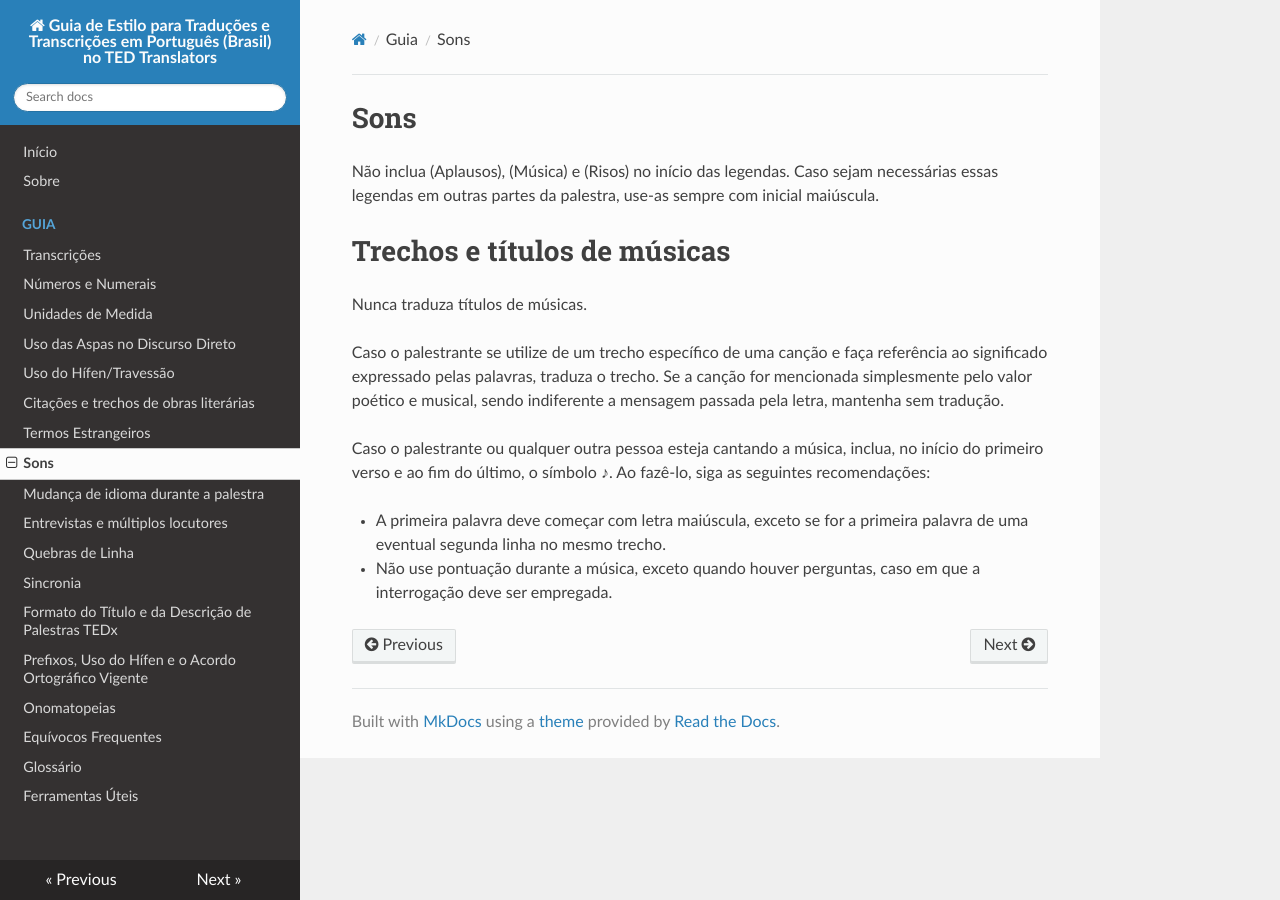
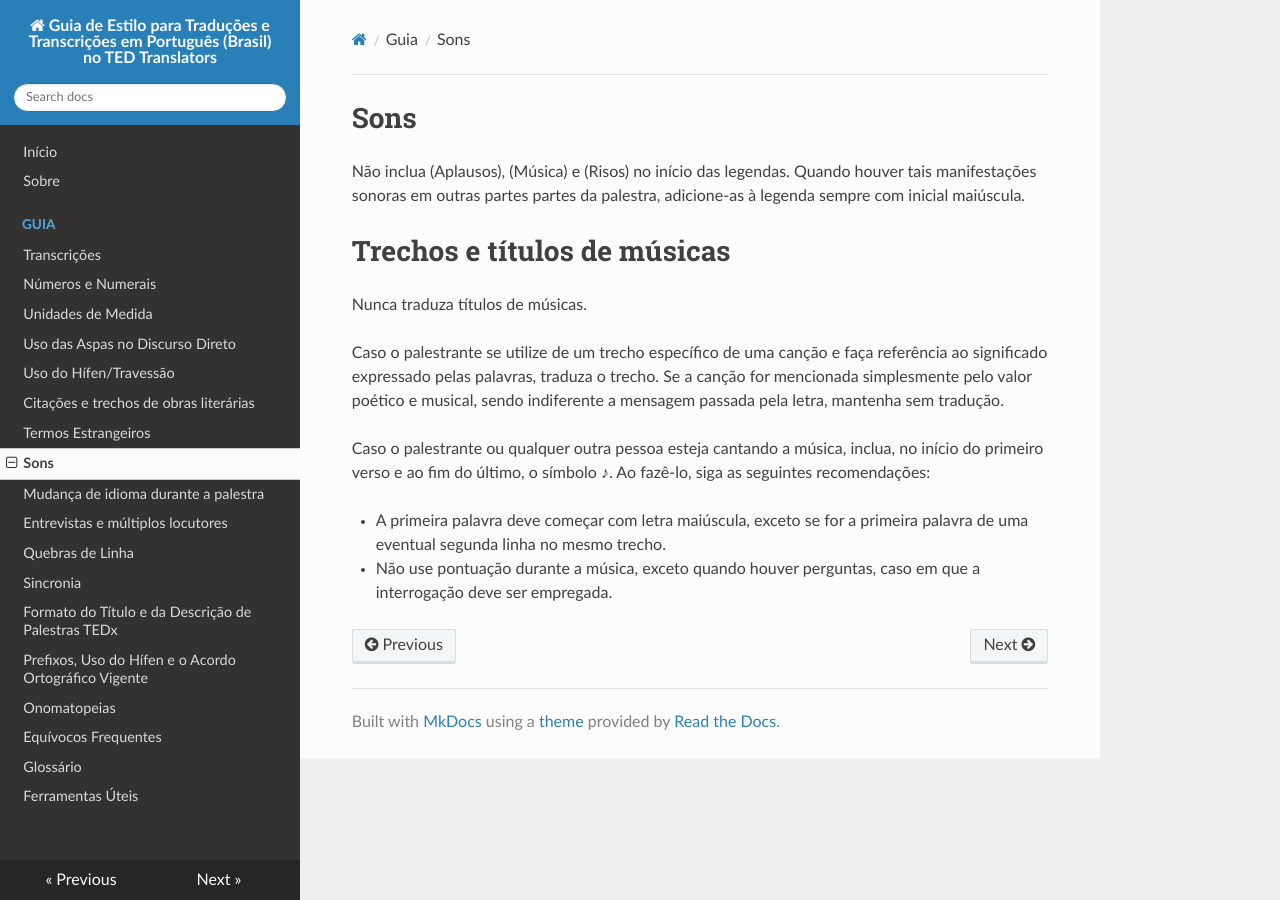
Before and after one commit to tupaschoal/TED-Translators_PT-BR_Styleguide, an MkDocs documentation site: the page built from docs/sons.md, in a window 1280 px wide. Built offline with MkDocs 1.6.1, drawn with Linux system fonts in a browser that asks for light colours; nearby versions of some CDN libraries; old or Windows-style settings are respelled for this version of MkDocs.

Commit message:
Improve sound transcription suggestion
Improve how clapping, music and laughter should be repreented,

```diff
--- a/docs/sons.md
+++ b/docs/sons.md
@@ -1,6 +1,6 @@
 # Sons
 
-Não inclua (Aplausos), (Música) e (Risos) no início das legendas. Caso sejam necessárias essas legendas em outras partes da palestra, use-as sempre com inicial maiúscula.
+Não inclua (Aplausos), (Música) e (Risos) no início das legendas. Quando houver tais manifestações sonoras em outras partes partes da palestra, adicione-as à legenda sempre com inicial maiúscula.
 
 # Trechos e títulos de músicas
 
```
